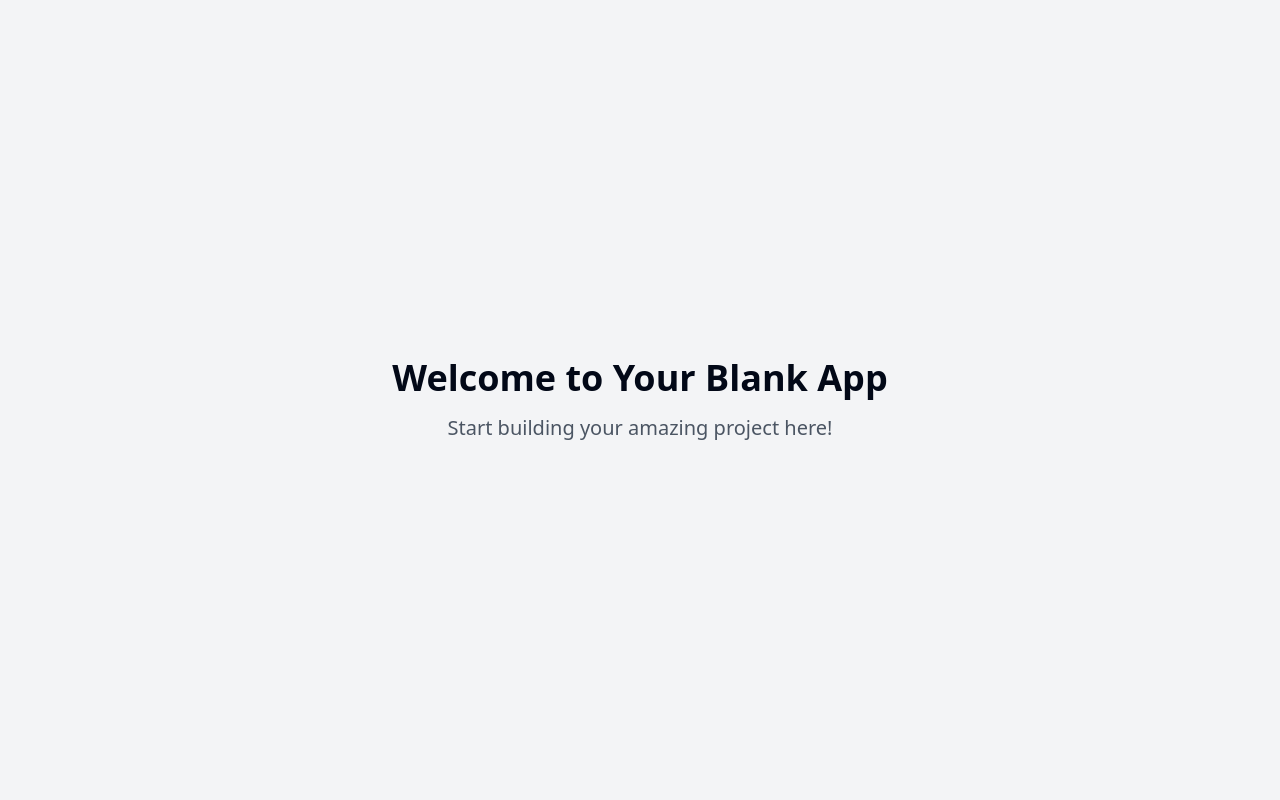
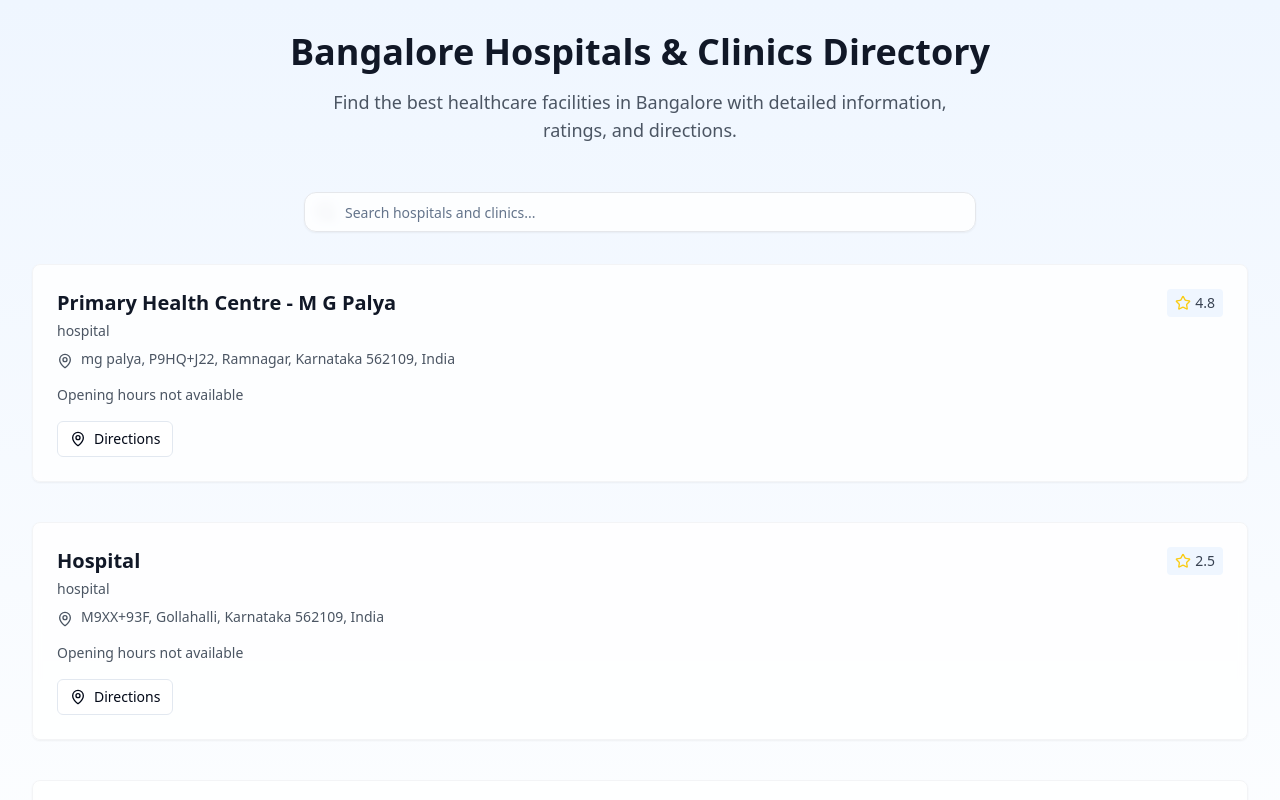
Before and after one commit to RahulPant1/bangalore-health-haven, a React (Vite) app: page / in a window 1280 px wide. Shown: the top 800 px of the page. Built offline with nearby package versions, Linux system fonts and the light colour scheme.

Commit message:
Build SEO directory for hospitals
Implements an SEO directory for hospitals and clinics in Bangalore, including listings, search, blog, FAQ, and photos.

```diff
--- /dev/null
+++ b/src/components/HospitalCard.tsx
@@ -0,0 +1,94 @@
+
+import { Hospital } from "@/types/hospital";
+import { MapPin, Phone, ExternalLink, Star } from "lucide-react";
+import { Card } from "@/components/ui/card";
+import { Button } from "@/components/ui/button";
+
+interface HospitalCardProps {
+  hospital: Hospital;
+}
+
+const HospitalCard = ({ hospital }: HospitalCardProps) => {
+  const openGoogleMaps = () => {
+    window.open(
+      `https://www.google.com/maps/search/?api=1&query=${hospital.latitude},${hospital.longitude}`,
+      "_blank"
+    );
+  };
+
+  const handleCall = () => {
+    if (hospital.phone) {
+      window.location.href = `tel:${hospital.phone}`;
+    }
+  };
+
+  const openWebsite = () => {
+    if (hospital.website) {
+      window.open(hospital.website, "_blank");
+    }
+  };
+
+  return (
+    <Card className="w-full mb-4 overflow-hidden hover:shadow-lg transition-shadow duration-300 bg-white/80 backdrop-blur-sm border border-gray-100">
+      <div className="p-6">
+        <div className="flex justify-between items-start">
+          <div>
+            <h3 className="text-xl font-semibold text-gray-900 mb-1">{hospital.name}</h3>
+            <p className="text-sm text-gray-600 mb-2">{hospital.types.split(", ")[0]}</p>
+          </div>
+          {hospital.rating !== "N/A" && (
+            <div className="flex items-center bg-blue-50 px-2 py-1 rounded">
+              <Star className="h-4 w-4 text-yellow-400 mr-1" />
+              <span className="text-sm font-medium text-gray-700">{hospital.rating}</span>
+            </div>
+          )}
+        </div>
+
+        <div className="flex items-start gap-2 text-gray-600 mb-4">
+          <MapPin className="h-4 w-4 mt-1 flex-shrink-0" />
+          <p className="text-sm">{hospital.address}</p>
+        </div>
+
+        {hospital.opening_hours && (
+          <p className="text-sm text-gray-600 mb-4">{hospital.opening_hours}</p>
+        )}
+
+        <div className="flex gap-2 mt-4">
+          <Button
+            variant="outline"
+            size="sm"
+            className="flex items-center gap-2"
+            onClick={openGoogleMaps}
+          >
+            <MapPin className="h-4 w-4" />
+            Directions
+          </Button>
+          {hospital.phone && (
+            <Button
+              variant="outline"
+              size="sm"
+              className="flex items-center gap-2"
+              onClick={handleCall}
+            >
+              <Phone className="h-4 w-4" />
+              Call
+            </Button>
+          )}
+          {hospital.website && (
+            <Button
+              variant="outline"
+              size="sm"
+              className="flex items-center gap-2"
+              onClick={openWebsite}
+            >
+              <ExternalLink className="h-4 w-4" />
+              Website
+            </Button>
+          )}
+        </div>
+      </div>
+    </Card>
+  );
+};
+
+export default HospitalCard;
--- /dev/null
+++ b/src/components/SearchBar.tsx
@@ -0,0 +1,27 @@
+
+import { Input } from "@/components/ui/input";
+import { Search } from "lucide-react";
+
+interface SearchBarProps {
+  searchTerm: string;
+  onSearchChange: (term: string) => void;
+}
+
+const SearchBar = ({ searchTerm, onSearchChange }: SearchBarProps) => {
+  return (
+    <div className="relative w-full max-w-2xl mx-auto mb-8">
+      <div className="absolute inset-y-0 left-3 flex items-center pointer-events-none">
+        <Search className="h-5 w-5 text-gray-400" />
+      </div>
+      <Input
+        type="text"
+        placeholder="Search hospitals and clinics..."
+        value={searchTerm}
+        onChange={(e) => onSearchChange(e.target.value)}
+        className="pl-10 pr-4 py-2 w-full bg-white/80 backdrop-blur-sm border border-gray-200 rounded-xl shadow-sm focus:ring-2 focus:ring-blue-500 focus:border-transparent transition-all duration-200"
+      />
+    </div>
+  );
+};
+
+export default SearchBar;
--- a/src/pages/Index.tsx
+++ b/src/pages/Index.tsx
@@ -1,11 +1,43 @@
-// Update this page (the content is just a fallback if you fail to update the page)
+
+import { useState } from "react";
+import { hospitals } from "@/types/hospital";
+import SearchBar from "@/components/SearchBar";
+import HospitalCard from "@/components/HospitalCard";
 
 const Index = () => {
+  const [searchTerm, setSearchTerm] = useState("");
+
+  const filteredHospitals = hospitals.filter((hospital) =>
+    hospital.name.toLowerCase().includes(searchTerm.toLowerCase()) ||
+    hospital.address.toLowerCase().includes(searchTerm.toLowerCase()) ||
+    hospital.types.toLowerCase().includes(searchTerm.toLowerCase())
+  );
+
   return (
-    <div className="min-h-screen flex items-center justify-center bg-gray-100">
-      <div className="text-center">
-        <h1 className="text-4xl font-bold mb-4">Welcome to Your Blank App</h1>
-        <p className="text-xl text-gray-600">Start building your amazing project here!</p>
+    <div className="min-h-screen bg-gradient-to-b from-blue-50 to-white">
+      <div className="max-w-7xl mx-auto px-4 py-8 sm:px-6 lg:px-8">
+        <div className="text-center mb-12">
+          <h1 className="text-4xl font-bold text-gray-900 mb-4">
+            Bangalore Hospitals & Clinics Directory
+          </h1>
+          <p className="text-lg text-gray-600 max-w-2xl mx-auto">
+            Find the best healthcare facilities in Bangalore with detailed information, ratings, and directions.
+          </p>
+        </div>
+
+        <SearchBar searchTerm={searchTerm} onSearchChange={setSearchTerm} />
+
+        <div className="grid gap-6 mt-8">
+          {filteredHospitals.map((hospital) => (
+            <HospitalCard key={hospital.id} hospital={hospital} />
+          ))}
+        </div>
+
+        {filteredHospitals.length === 0 && (
+          <div className="text-center py-12">
+            <p className="text-gray-600">No hospitals found matching your search criteria.</p>
+          </div>
+        )}
       </div>
     </div>
   );
--- /dev/null
+++ b/src/types/hospital.ts
@@ -0,0 +1,60 @@
+
+export interface Hospital {
+  id: string;
+  name: string;
+  address: string;
+  latitude: string;
+  longitude: string;
+  website: string;
+  rating: string;
+  user_ratings: string;
+  summary: string;
+  types: string;
+  opening_hours: string;
+  phone: string;
+}
+
+export const hospitals: Hospital[] = [
+  {
+    id: "ChIJ3assUnhFrjsRx4a-FqvNnOk",
+    name: "Primary Health Centre - M G Palya",
+    address: "mg palya, P9HQ+J22, Ramnagar, Karnataka 562109, India",
+    latitude: "12.7290172",
+    longitude: "77.3875294",
+    website: "",
+    rating: "4.8",
+    user_ratings: "4",
+    summary: "",
+    types: "hospital, health, point_of_interest, establishment",
+    opening_hours: "Opening hours not available",
+    phone: ""
+  },
+  {
+    id: "ChIJZdyfKEZFrjsRGqzWvIJEUwE",
+    name: "Hospital",
+    address: "M9XX+93F, Gollahalli, Karnataka 562109, India",
+    latitude: "12.6984458",
+    longitude: "77.3976667",
+    website: "",
+    rating: "2.5",
+    user_ratings: "2",
+    summary: "",
+    types: "hospital, health, point_of_interest, establishment",
+    opening_hours: "Opening hours not available",
+    phone: ""
+  },
+  {
+    id: "ChIJObNFBSZFrjsR_YKpm4B8FEE",
+    name: "Govt. Hospital Gollahalli",
+    address: "Gollahalli, Karnataka 562112, India",
+    latitude: "12.6897709",
+    longitude: "77.3984704",
+    website: "",
+    rating: "N/A",
+    user_ratings: "0",
+    summary: "",
+    types: "hospital, health, point_of_interest, establishment",
+    opening_hours: "Opening hours not available",
+    phone: ""
+  }
+];
--- a/tailwind.config.ts
+++ b/tailwind.config.ts
@@ -1,3 +1,4 @@
+
 import type { Config } from "tailwindcss";
 
 export default {
@@ -12,85 +13,67 @@ export default {
   theme: {
     container: {
       center: true,
-			padding: '2rem',
+      padding: "2rem",
       screens: {
-				'2xl': '1400px'
-			}
+        "2xl": "1400px",
+      },
     },
     extend: {
       colors: {
-				border: 'hsl(var(--border))',
-				input: 'hsl(var(--input))',
-				ring: 'hsl(var(--ring))',
-				background: 'hsl(var(--background))',
-				foreground: 'hsl(var(--foreground))',
+        border: "hsl(var(--border))",
+        input: "hsl(var(--input))",
+        ring: "hsl(var(--ring))",
+        background: "hsl(var(--background))",
+        foreground: "hsl(var(--foreground))",
         primary: {
-					DEFAULT: 'hsl(var(--primary))',
-					foreground: 'hsl(var(--primary-foreground))'
+          DEFAULT: "hsl(var(--primary))",
+          foreground: "hsl(var(--primary-foreground))",
         },
         secondary: {
-					DEFAULT: 'hsl(var(--secondary))',
-					foreground: 'hsl(var(--secondary-foreground))'
+          DEFAULT: "hsl(var(--secondary))",
+          foreground: "hsl(var(--secondary-foreground))",
         },
         destructive: {
-					DEFAULT: 'hsl(var(--destructive))',
-					foreground: 'hsl(var(--destructive-foreground))'
+          DEFAULT: "hsl(var(--destructive))",
+          foreground: "hsl(var(--destructive-foreground))",
         },
         muted: {
-					DEFAULT: 'hsl(var(--muted))',
-					foreground: 'hsl(var(--muted-foreground))'
+          DEFAULT: "hsl(var(--muted))",
+          foreground: "hsl(var(--muted-foreground))",
         },
         accent: {
-					DEFAULT: 'hsl(var(--accent))',
-					foreground: 'hsl(var(--accent-foreground))'
+          DEFAULT: "hsl(var(--accent))",
+          foreground: "hsl(var(--accent-foreground))",
         },
         popover: {
-					DEFAULT: 'hsl(var(--popover))',
-					foreground: 'hsl(var(--popover-foreground))'
+          DEFAULT: "hsl(var(--popover))",
+          foreground: "hsl(var(--popover-foreground))",
         },
         card: {
-					DEFAULT: 'hsl(var(--card))',
-					foreground: 'hsl(var(--card-foreground))'
+          DEFAULT: "hsl(var(--card))",
+          foreground: "hsl(var(--card-foreground))",
         },
-				sidebar: {
-					DEFAULT: 'hsl(var(--sidebar-background))',
-					foreground: 'hsl(var(--sidebar-foreground))',
-					primary: 'hsl(var(--sidebar-primary))',
-					'primary-foreground': 'hsl(var(--sidebar-primary-foreground))',
-					accent: 'hsl(var(--sidebar-accent))',
-					'accent-foreground': 'hsl(var(--sidebar-accent-foreground))',
-					border: 'hsl(var(--sidebar-border))',
-					ring: 'hsl(var(--sidebar-ring))'
-				}
       },
       borderRadius: {
-				lg: 'var(--radius)',
-				md: 'calc(var(--radius) - 2px)',
-				sm: 'calc(var(--radius) - 4px)'
+        lg: "var(--radius)",
+        md: "calc(var(--radius) - 2px)",
+        sm: "calc(var(--radius) - 4px)",
       },
       keyframes: {
-				'accordion-down': {
-					from: {
-						height: '0'
+        "accordion-down": {
+          from: { height: "0" },
+          to: { height: "var(--radix-accordion-content-height)" },
         },
-					to: {
-						height: 'var(--radix-accordion-content-height)'
-					}
+        "accordion-up": {
+          from: { height: "var(--radix-accordion-content-height)" },
+          to: { height: "0" },
         },
-				'accordion-up': {
-					from: {
-						height: 'var(--radix-accordion-content-height)'
-					},
-					to: {
-						height: '0'
-					}
-				}
       },
       animation: {
-				'accordion-down': 'accordion-down 0.2s ease-out',
-				'accordion-up': 'accordion-up 0.2s ease-out'
-			}
-		}
+        "accordion-down": "accordion-down 0.2s ease-out",
+        "accordion-up": "accordion-up 0.2s ease-out",
+      },
+    },
   },
   plugins: [require("tailwindcss-animate")],
 } satisfies Config;
```
Lines whose indentation alone changed are shown as unchanged.
